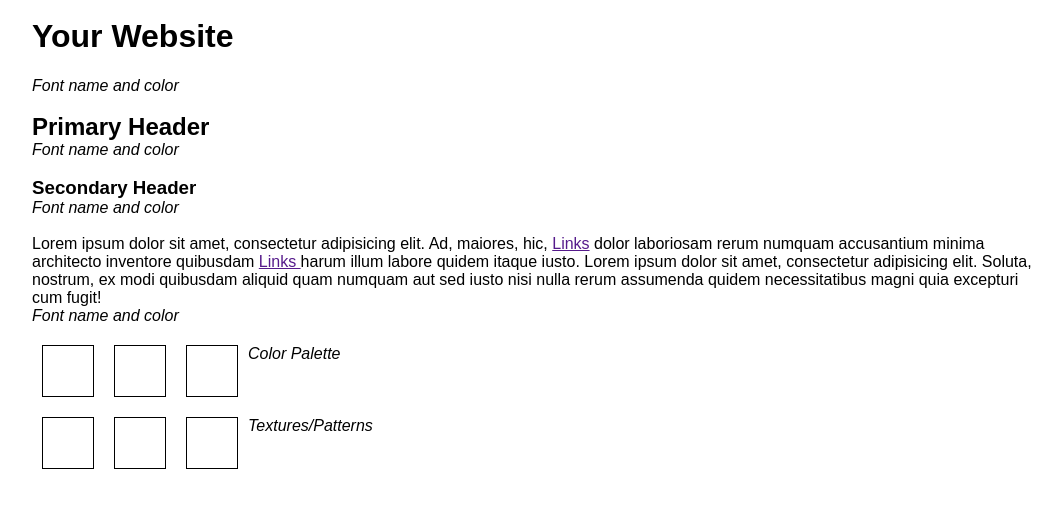
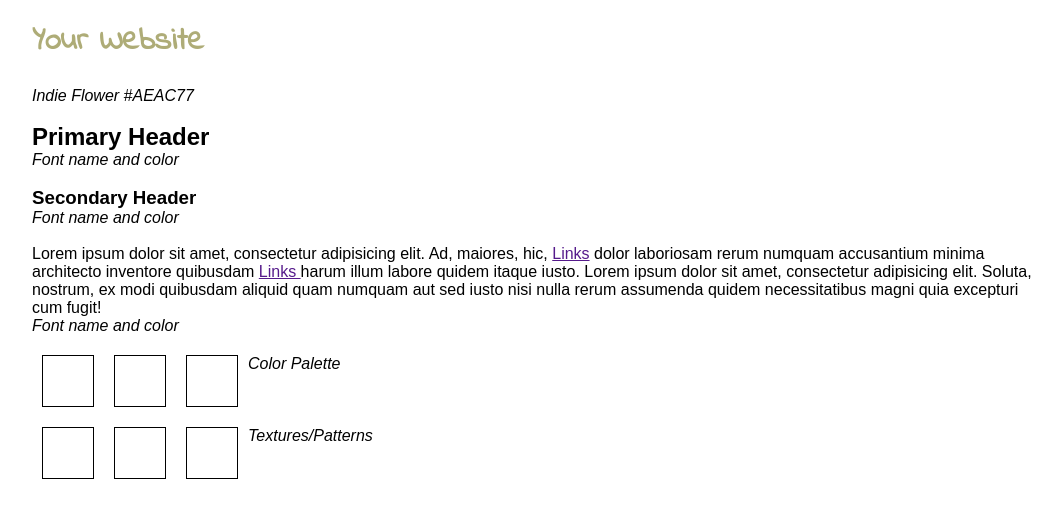
Before and after one commit to MathisKaden/p3-style-tile-gh-pages, a plain HTML site: page index.html in a window 1280 px wide. Shown: the part 227-744 px from the top of the page, without its empty margins (108-1170 px from the left). Drawn offline with Linux system fonts and the light colour scheme.

Commit message:
Style Tile Version 1

```diff
--- a/css/styles.css
+++ b/css/styles.css
@@ -1,3 +1,11 @@
+/* font for h1 */
+h1 {
+	font-family: 'Indie Flower', cursive;
+	color:#AEAC77;
+}
+
+
+
 /* Set Your Own Margin & Padding */
 h2, h3, p {
 	margin: 0;
--- a/index.html
+++ b/index.html
@@ -24,7 +24,9 @@
 		<section>
 
 			<h1>Your Website</h1>
-			<em>Font name and color</em>
+			<em>Indie Flower #AEAC77</em>
+
+			<link href='http://fonts.googleapis.com/css?family=Indie+Flower' rel='stylesheet' type='text/css'>
 
 			<br><br>
 
```
